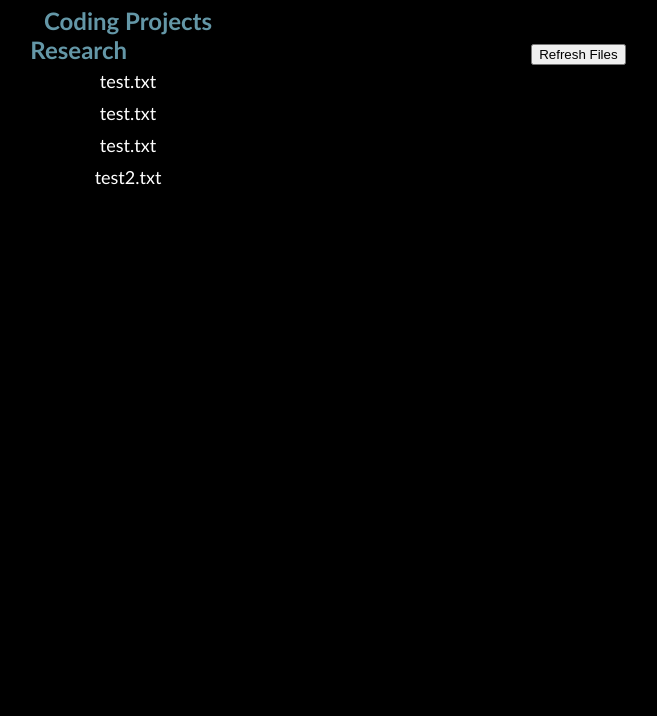
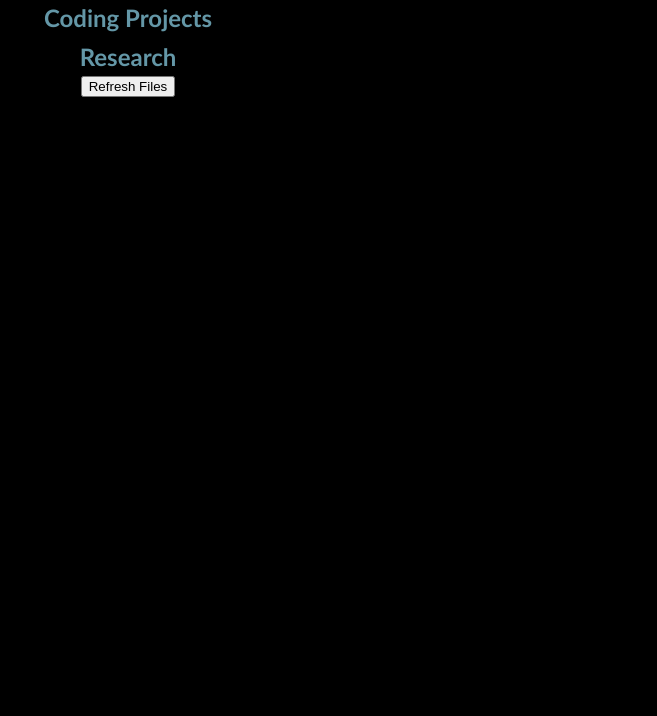
Before and after one commit to DomFico/DomFico.github.io, a plain HTML site: page index.html in a window 1280 px wide. Shown: the part 134-850 px from the top of the page, without its empty margins (512-1169 px from the left). Before the commit the page ends 800 px from the top, so only its background shows below. Drawn offline with Linux system fonts and the light colour scheme.

Commit message:
removed files

```diff
--- a/index.html
+++ b/index.html
@@ -30,12 +30,4 @@
 
     <script src="main.js"></script>
 </body>
-<!-- Coding Projects Start -->
-<div><a href="Coding Projects/test.txt">test.txt</a></div>
-<!-- Coding Projects End -->
-<div><a href="Research/test.txt">test.txt</a></div>
-<!-- Research Start -->
-<div><a href="Research/test.txt">test.txt</a></div>
-<div><a href="Research/test2.txt">test2.txt</a></div>
-<!-- Research End -->
 </html>
--- a/main.js
+++ b/main.js
@@ -1,5 +1,6 @@
 function toggleFiles(fileId) {
     const filesDiv = document.getElementById(fileId);
+    // Toggle the display state of file list
     if (filesDiv.style.display === 'none' || filesDiv.style.display === '') {
         filesDiv.style.display = 'block';
     } else {
@@ -9,8 +10,8 @@ function toggleFiles(fileId) {
 
 // Function to fetch and display files
 function fetchAndDisplayFiles() {
-    fetchFiles('Coding Projects', 'coding-projects-list');
-    fetchFiles('Research', 'research-list');
+    fetchFiles('Coding Projects', 'coding-projects-files');
+    fetchFiles('Research', 'research-files');
 }
 
 // Function called by the refresh button
@@ -20,7 +21,7 @@ document.getElementById('refresh-button').addEventListener('click', fetchAndDisp
 document.addEventListener('DOMContentLoaded', (event) => {
     const fileDivs = document.querySelectorAll('.files');
     fileDivs.forEach(fileDiv => {
-        fileDiv.style.display = 'none';
+        fileDiv.style.display = 'none'; // Ensure files are hidden at load
     });
 });
 
--- a/styles.css
+++ b/styles.css
@@ -1,30 +1,39 @@
 body {
-    font-family: 'Calibri', sans-serif; /* Changed font to Calibri */
+    font-family: 'Calibri', sans-serif;
     background-color: black;
     color: rgb(100, 151, 167);
     text-align: center;
+    margin: 0;
+    padding: 0;
+    height: 100vh;
 }
 
 .container {
     margin: auto;
     width: 80%;
-    padding-top: 50px; /* Padding to space from the title */
+    padding-top: 50px;
+    display: flex;
+    flex-direction: column;
+    align-items: center;
+    height: 100%;
 }
 
 .directory {
     cursor: pointer;
-    margin: 0 400px; /* Adjust margin for centering */
-    display: inline-block; /* Change to inline-block for horizontal layout */
+    margin: 5px 0;
+    display: flex;
+    flex-direction: column;
+    align-items: center;
 }
 
 .directory-name {
     font-weight: bold;
-    font-size: 24px; /* Increased font size */
+    font-size: 24px;
 }
 
 .files {
     display: none;
-    margin: 10px auto; /* Increased margin for greater separation between files */
+    margin: 10px 0;
 }
 
 .connection-line {
@@ -35,11 +44,12 @@ body {
 }
 
 a {
-    color: rgb(255, 255, 255); /* Change link color to blue */
-    text-decoration: none; /* Remove underline from links */
-    font-size: 18px; /* Increased font size */
+    color: rgb(255, 255, 255);
+    text-decoration: none;
+    font-size: 18px;
     display: inline-block;
-    width: 200px; /* Lengthened link width */
-    background-color: black; /* Added background color to links */
-    padding: 5px; /* Added padding for better clickability */
+    width: 200px;
+    background-color: black;
+    padding: 5px;
+    margin: 2px 0;
 }
```
